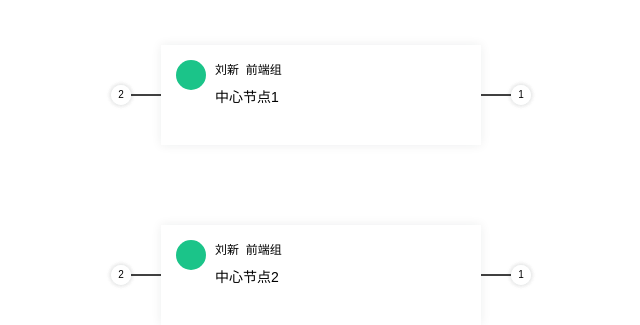
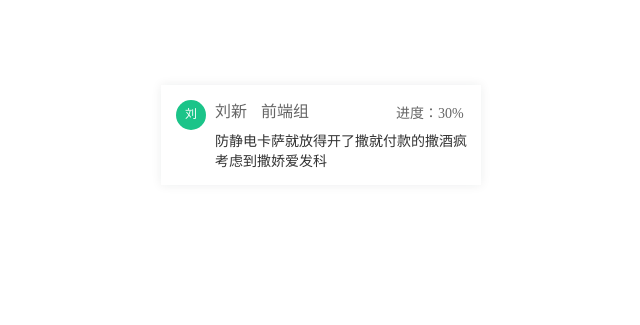
Before and after one commit to LucyHeres/canvas-mind, a plain HTML site: page mind.html in a window 1280 px wide. Shown: the part 265-590 px from the top of the page, without its empty margins (319-959 px from the left). Drawn offline with Linux system fonts and the light colour scheme.

Commit message:
节点内容自定义

```diff
--- a/mind.html
+++ b/mind.html
@@ -38,147 +38,219 @@
       };
       var node_array = [
         {
-          content: "中心节点1",
+          text: [
+            {
+              value: "刘新",
+              top: 20,
+              left: 54,
+              width: 40,
+              height: 16,
+              fontsize: 16,
+              lineHeight: 16,
+              color: "#666666",
+            },
+            {
+              value: "前端组",
+              top: 20,
+              left: 100,
+              width: 80,
+              height: 16,
+              fontsize: 16,
+              lineHeight: 16,
+              color: "#666666",
+            },
+            {
+              value: "进度：30%",
+              top: 22,
+              left: 235,
+              width: 90,
+              height: 14,
+              fontsize: 14,
+              lineHeight: 14,
+              color: "#666666",
+            },
+            {
+              value: "防静电卡萨就放得开了撒就付款的撒酒疯考虑到撒娇爱发科",
+              top: 50,
+              left: 54,
+              width: 254,
+              height: 40,
+              fontsize: 14,
+              lineHeight: 20,
+              color: "#333333",
+            },
+          ],
+          shape: [
+            {
+              type: "circle",
+              background: "#1bc489",
+              left: 30,
+              top: 30,
+              r: 15,
+              text: "刘",
+            },
+          ],
           isRoot: true,
           expanded_l: false,
           expanded_r: false,
-          children: [
-            {
-              content: "子节点1-1",
-              direction: -1,
-              expanded: true,
-              children: [
-                {
-                  content: "子节点1-1-1",
-                  direction: -1,
-                },
-                {
-                  content: "子节点1-1-2",
-                  direction: -1,
-                },
-              ],
-            },
-            {
-              content: "子节点1-2",
-              direction: -1,
-              expanded: true,
-              children: [
-                {
-                  content: "子节点1-2-1",
-                  direction: -1,
-                },
-                {
-                  content: "子节点1-2-2",
-                  direction: -1,
-                },
-                {
-                  content: "子节点1-2-3",
-                  direction: -1,
-                },
-              ],
-            },
-            {
-              content: "子节点1-3",
-              direction: 1,
-              expanded: true,
-              children: [
-                {
-                  content: "子节点1-3-1",
-                  direction: 1,
-                },
-                {
-                  content: "子节点1-3-2",
-                  direction: 1,
-                },
-                {
-                  content: "子节点1-3-3",
-                  direction: 1,
-                },
-                {
-                  content: "子节点1-3-4",
-                  direction: 1,
-                },
-                {
-                  content: "子节点1-3-5",
-                  direction: 1,
-                },
-                {
-                  content: "子节点1-3-6",
-                  direction: 1,
-                },
-                {
-                  content: "子节点1-3-7",
-                  direction: 1,
-                },
-                {
-                  content: "子节点1-3-8",
-                  direction: 1,
-                },
-                {
-                  content: "子节点1-3-9",
-                  direction: 1,
-                },
-                {
-                  content: "子节点1-3-10",
-                  direction: 1,
-                },
-              ],
-            },
-          ],
-
-        },
-        {
-          content: "中心节点2",
-          isRoot: true,
-          expanded_l: false,
-          expanded_r: false,
-          children: [
-            {
-              content: "子节点2-1",
-              direction: -1,
-              expanded: true,
-              children: [
-                {
-                  content: "子节点2-1-1",
-                  direction: -1,
-                },
-                {
-                  content: "子节点2-1-2",
-                  direction: -1,
-                },
-              ],
-            },
-            {
-              content: "子节点2-2",
-              direction: -1,
-              expanded: true,
-              children: [
-                {
-                  content: "子节点2-2-1",
-                  direction: -1,
-                },
-                {
-                  content: "子节点2-2-2",
-                  direction: -1,
-                }
-              ],
-            },
-            {
-              content: "子节点2-3",
-              direction: 1,
-              expanded: true,
-              children: [
-                {
-                  content: "子节点2-3-1",
-                  direction: 1,
-                },
-                {
-                  content: "子节点2-3-2",
-                  direction: 1,
-                }
-              ],
-            },
-          ],
+          // children: [
+          //   {
+          //     text: [
+          //       {
+          //         value: "刘新",
+          //         top: 20,
+          //         left: 54,
+          //         width: 30,
+          //         height: 12,
+          //         fontsize: 12,
+          //         lineHeight: 12,
+          //         color: "#333",
+          //       },
+          //       {
+          //         value: "前端组",
+          //         top: 20,
+          //         left: 100,
+          //         width: 30,
+          //         height: 12,
+          //         fontsize: 12,
+          //         lineHeight: 12,
+          //         color: "#444",
+          //       },
+          //     ],
+          //     direction: -1,
+          //     expanded: false,
+          //     children: [
+          //       {
+          //         text: [
+          //           {
+          //             value: "刘新",
+          //             top: 20,
+          //             left: 54,
+          //             width: 30,
+          //             height: 12,
+          //             fontsize: 12,
+          //             lineHeight: 12,
+          //             color: "#333",
+          //           },
+          //           {
+          //             value: "前端组",
+          //             top: 20,
+          //             left: 100,
+          //             width: 30,
+          //             height: 12,
+          //             fontsize: 12,
+          //             lineHeight: 12,
+          //             color: "#444",
+          //           },
+          //         ],
+          //         direction: -1,
+          //       },
+          //       {
+          //         text: [
+          //           {
+          //             value: "刘新",
+          //             top: 20,
+          //             left: 54,
+          //             width: 30,
+          //             height: 12,
+          //             fontsize: 12,
+          //             lineHeight: 12,
+          //             color: "#333",
+          //           },
+          //           {
+          //             value: "前端组",
+          //             top: 20,
+          //             left: 100,
+          //             width: 30,
+          //             height: 12,
+          //             fontsize: 12,
+          //             lineHeight: 12,
+          //             color: "#444",
+          //           },
+          //         ],
+          //         direction: -1,
+          //       },
+          //     ],
+          //   },
+          //   {
+          //     text: [
+          //       {
+          //         value: "刘新",
+          //         top: 20,
+          //         left: 54,
+          //         width: 30,
+          //         height: 12,
+          //         fontsize: 12,
+          //         lineHeight: 12,
+          //         color: "#333",
+          //       },
+          //       {
+          //         value: "前端组",
+          //         top: 20,
+          //         left: 100,
+          //         width: 30,
+          //         height: 12,
+          //         fontsize: 12,
+          //         lineHeight: 12,
+          //         color: "#444",
+          //       },
+          //     ],
+          //     direction: 1,
+          //     expanded: false,
+          //     children: [
+          //       {
+          //         text: [
+          //           {
+          //             value: "刘新",
+          //             top: 20,
+          //             left: 54,
+          //             width: 30,
+          //             height: 12,
+          //             fontsize: 12,
+          //             lineHeight: 12,
+          //             color: "#333",
+          //           },
+          //           {
+          //             value: "前端组",
+          //             top: 20,
+          //             left: 100,
+          //             width: 30,
+          //             height: 12,
+          //             fontsize: 12,
+          //             lineHeight: 12,
+          //             color: "#444",
+          //           },
+          //         ],
+          //         direction: -1,
+          //       },
+          //       {
+          //         text: [
+          //           {
+          //             value: "刘新",
+          //             top: 20,
+          //             left: 54,
+          //             width: 30,
+          //             height: 12,
+          //             fontsize: 12,
+          //             lineHeight: 12,
+          //             color: "#333",
+          //           },
+          //           {
+          //             value: "前端组",
+          //             top: 20,
+          //             left: 100,
+          //             width: 30,
+          //             height: 12,
+          //             fontsize: 12,
+          //             lineHeight: 12,
+          //             color: "#444",
+          //           },
+          //         ],
+          //         direction: -1,
+          //       },
+          //     ],
+          //   },
+          // ],
         },
       ];
       var qjMind = new qjMind(options, node_array, {
--- a/mind.js
+++ b/mind.js
@@ -272,7 +272,8 @@
   qjm.KeyNode = function (qjm, node_json) {
     this.qjm = qjm;
     this.id = node_json.id || 0;
-    this.content = node_json.content;
+    this.text = node_json.text;
+    this.shape = node_json.shape;
     this.x = node_json.x;
     this.y = node_json.y;
     this.width = qjm.opts.keyNode_w;
@@ -297,7 +298,7 @@
     show() {
       this.getHubPos();
       this.drawRect();
-      this.drawText();
+      this.drawContent();
     },
     set_mind_pos_map(type, node_pos) {
       var map = this.qjm.all_node_pos_map;
@@ -326,56 +327,78 @@
 
       this.set_mind_pos_map("keynode", this);
     },
-    _drawMultiText(str, initX, initY, maxWidth, maxLine) {
+    _drawText(str, x, y, w, h, lineHeight) {
       var ctx = this.qjm.ctx;
       var lineWidth = 0;
       var lastSubStrIndex = 0;
       var lineNum = 0;
       for (let i = 0; i < str.length; i++) {
         lineWidth += ctx.measureText(str[i]).width;
-        if (lineWidth > this.width - 60) {
+        if (lineWidth > w) {
           lineNum += 1;
-          if (lineNum > maxLine) {
+          if (lineNum * lineHeight > h) {
             return;
           }
-          ctx.fillText(str.substring(lastSubStrIndex, i), initX, initY);
-          initY += 20;
+          ctx.fillText(str.substring(lastSubStrIndex, i), x, y);
+          y += lineHeight;
           lineWidth = 0;
           lastSubStrIndex = i;
         }
         if (i == str.length - 1) {
-          ctx.fillText(str.substring(lastSubStrIndex, i + 1), initX, initY);
+          ctx.fillText(str.substring(lastSubStrIndex, i + 1), x, y);
         }
       }
     },
-    drawText() {
-      var obj = {
-        avatarName: "G",
-        name: "刘新",
-        dept: "前端组",
-        content: this.content,
-      };
+    _drawAvatar(left, top, r, centerText) {
+      var ctx = this.qjm.ctx;
+      ctx.save();
+      ctx.beginPath();
+      ctx.arc(left, top, r, 0, Math.PI * 2, false);
+      ctx.closePath();
+      ctx.fillStyle = "#1bc489";
+      ctx.fill();
+      // 头像中心文字
+      ctx.fillStyle = "#ffffff";
+      ctx.font = "12px April";
+      ctx.textBaseline = "middle";
+      ctx.textAlign = "center";
+      ctx.fillText(centerText, left, top);
+
+      ctx.restore();
+    },
+    drawContent() {
       var ctx = this.qjm.ctx;
       var x0 = this.x - this.width / 2;
       var y0 = this.y - this.height / 2;
       // 画头像
-      ctx.save();
-      ctx.beginPath();
-      ctx.arc(x0 + 30, y0 + 30, 15, 0, Math.PI * 2, false);
-      ctx.closePath();
-      ctx.fillStyle = "#1bc489";
-      ctx.fill();
-      ctx.restore();
+      for (var i = 0; i < this.shape.length; i++) {
+        var shapeobj = this.shape[i];
+        if (shapeobj.type == "circle")
+          this._drawAvatar(
+            x0 + shapeobj.left,
+            y0 + shapeobj.top,
+            shapeobj.r,
+            shapeobj.text
+          );
+      }
       // 姓名+部门名
-      ctx.save();
-      ctx.font = "12px Arial";
-      ctx.fillStyle = "#000000";
-      ctx.textBaseline = "top";
-      ctx.textAlign = "left";
-      ctx.fillText(obj.name + "  " + obj.dept, x0 + 54, y0 + 20);
-      ctx.font = "14px Arial";
-      this._drawMultiText(obj.content, x0 + 54, y0 + 46, this.width - 60, 2);
-      ctx.restore();
+      for (var i = 0; i < this.text.length; i++) {
+        var textobj = this.text[i];
+        ctx.save();
+        ctx.font = textobj.fontsize + "px April";
+        ctx.fillStyle = textobj.color;
+        ctx.textBaseline = "top";
+        ctx.textAlign = "left";
+        this._drawText(
+          textobj.value,
+          x0 + textobj.left,
+          y0 + textobj.top,
+          textobj.width,
+          textobj.height,
+          textobj.lineHeight
+        );
+        ctx.restore();
+      }
     },
     drawLine_to_child() {
       var ctx = this.qjm.ctx;
```
